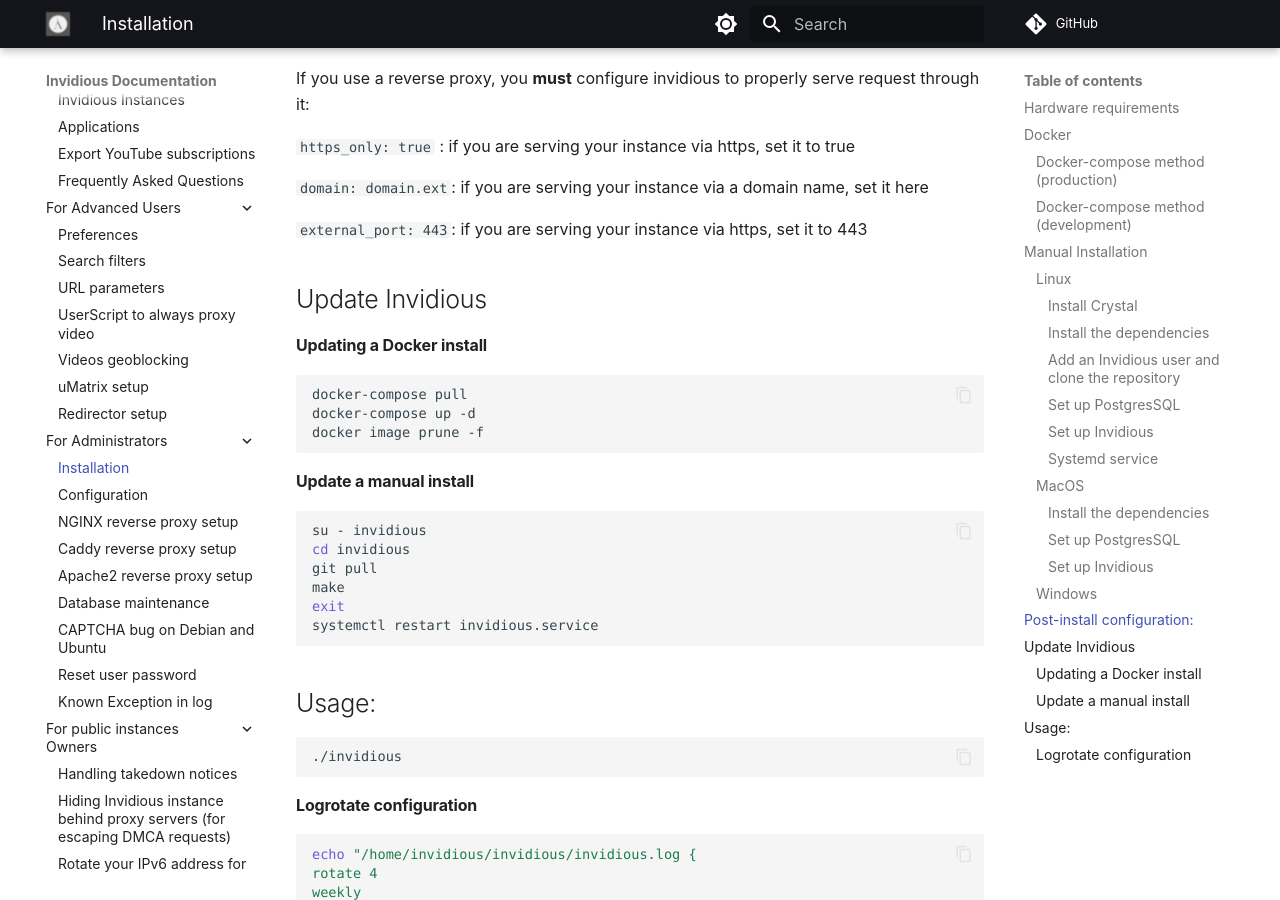
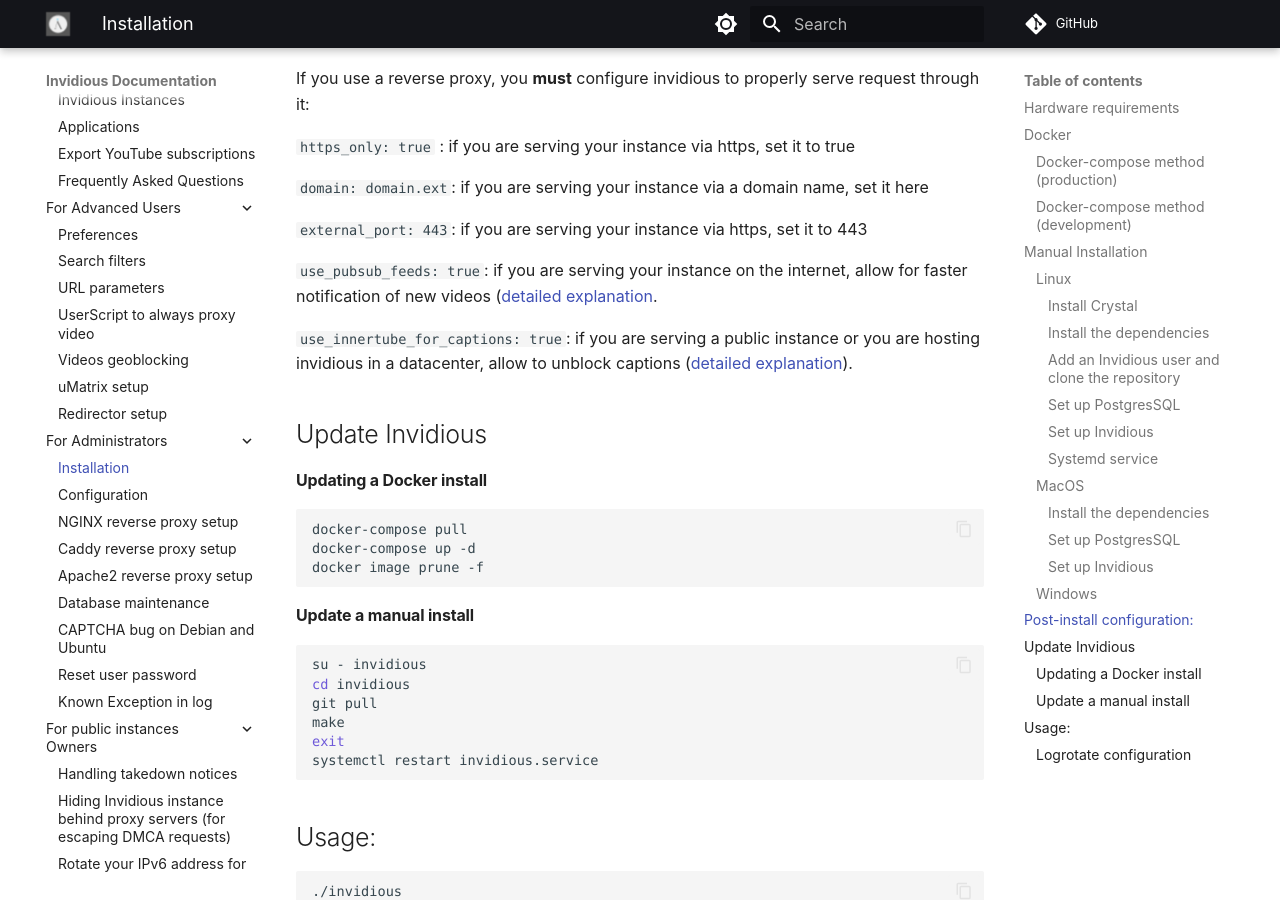
Before and after one commit to iv-org/documentation, an MkDocs documentation site: the page built from docs/installation.md, in a window 1280 px wide and 900 px high, scrolled down 5039 px. Built offline with MkDocs 1.6.1 and Material for MkDocs 9.7.7, drawn with Linux system fonts in a browser that asks for light colours; comment, search, counter and statistics services are not loaded.

Commit message:
Add the new post install parameters (#474)
* Add the new post install parameters

* Link to the config file from master instead of a specific commit

---------

Co-authored-by: TheFrenchGhosty <47571719+TheFrenchGhosty@users.noreply.github.com>

```diff
--- a/docs/installation.md
+++ b/docs/installation.md
@@ -233,6 +233,10 @@
 
 `external_port: 443`: if you are serving your instance via https, set it to 443
 
+`use_pubsub_feeds: true`: if you are serving your instance on the internet, allow for faster notification of new videos ([detailed explanation](https://github.com/iv-org/invidious/blob/master/config/config.example.yml#L430).
+
+`use_innertube_for_captions: true`: if you are serving a public instance or you are hosting invidious in a datacenter, allow to unblock captions ([detailed explanation](https://github.com/iv-org/invidious/issues/2567#issuecomment-1727928996)).
+
 ## Update Invidious
 
 #### Updating a Docker install
```
